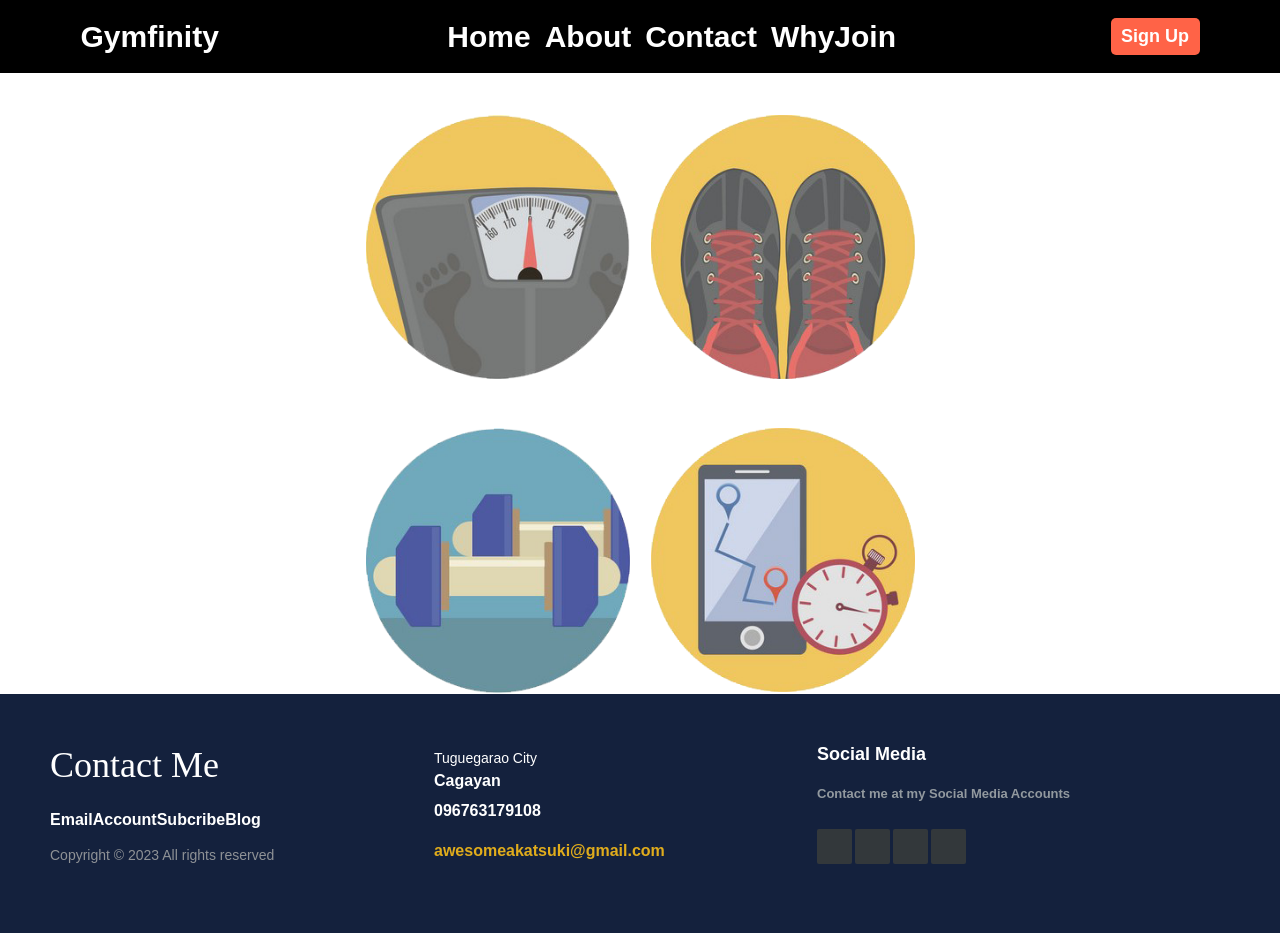
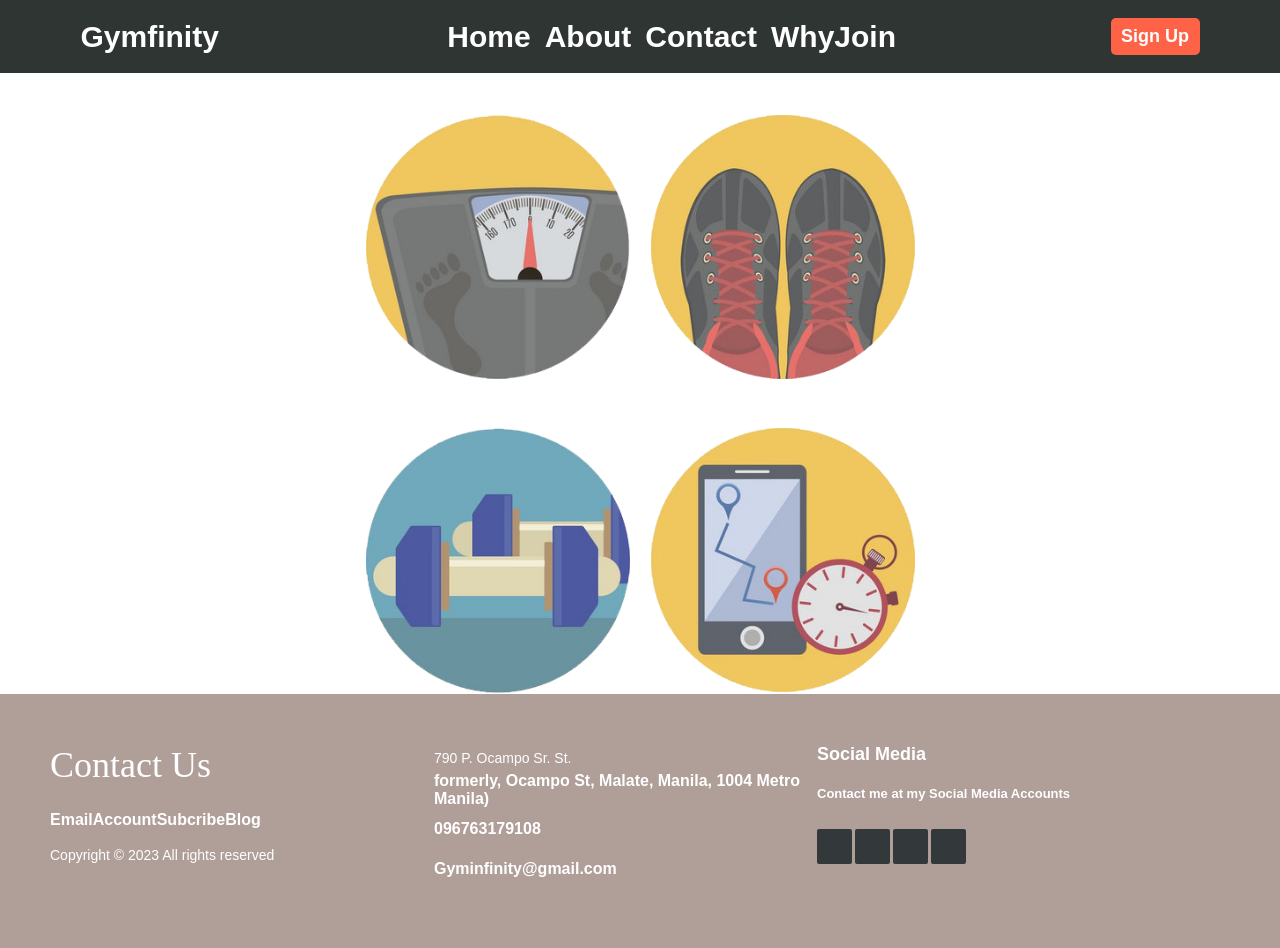
Before and after one commit to girardpao/mp2, a React (Vite) app: page /whyjoin in a window 1280 px wide. Built offline with nearby package versions, Linux system fonts and the light colour scheme.

Commit message:
Navbarupdata and Footerupdate

```diff
--- a/src/components/Footer.css
+++ b/src/components/Footer.css
@@ -14,12 +14,13 @@ footer {
 
 
 .footer-distributed {
-    background-color:#14213d;
+    background-color:#B09E99;
     box-sizing: border-box;
     width: 100%;
     text-align: left;
     font: bold 16px sans-serif;
     padding: 50px 50px 60px 50px;
+
 }
 
 .footer-distributed .footer-left, .footer-distributed .footer-center, .footer-distributed .footer-right {
@@ -47,6 +48,7 @@ footer {
 .footer-distributed .footer-links {
     color: #ffffff;
     margin: 20px 0 12px;
+    justify-content: space-between;
 }
 
 .footer-distributed .footer-links a {
@@ -54,13 +56,16 @@ footer {
     line-height: 1.8;
     text-decoration: none;
     color: inherit;
+
+
 }
 
 .footer-distributed .footer-company-name {
-    color: #8f9296;
+    color: white;
     font-size: 14px;
     font-weight: normal;
     margin: 0;
+
 }
 
 /* Footer Center */
@@ -102,7 +107,7 @@ footer {
 }
 
 .footer-distributed .footer-center p a {
-    color: #e0ac1c;
+    color: white;
     text-decoration: none;
     ;
 }
@@ -114,7 +119,7 @@ footer {
 
 .footer-distributed .footer-company-about {
     line-height: 20px;
-    color: #92999f;
+    color: white;
     font-size: 13px;
     font-weight: normal;
     margin: 0;
--- a/src/components/Footer.jsx
+++ b/src/components/Footer.jsx
@@ -6,7 +6,7 @@ const Footer = () => {
     <footer class="footer-distributed">
 
         <div class="footer-left">
-            <h3>Contact<span> Me</span></h3>
+            <h3>Contact<span> Us</span></h3>
 
             <p class="footer-links">
                 <a href="#">Email</a>
@@ -21,8 +21,8 @@ const Footer = () => {
         <div class="footer-center">
             <div>
                 <i class="fa fa-map-marker"></i>
-                <p><span>Tuguegarao City</span>
-                   Cagayan </p>
+                <p><span>790 P. Ocampo Sr. St.</span>
+                formerly, Ocampo St, Malate, Manila, 1004 Metro Manila)</p>
             </div>
 
             <div>
@@ -31,7 +31,7 @@ const Footer = () => {
             </div>
             <div>
                 <i class="fa fa-envelope"></i>
-                <p><a href="#">awesomeakatsuki@gmail.com</a></p>
+                <p><a href="#">Gyminfinity@gmail.com</a></p>
             </div>
         </div>
         <div class="footer-right">
--- a/src/components/Topnav.css
+++ b/src/components/Topnav.css
@@ -1,7 +1,7 @@
 .navbar {
     text-decoration: none;
     font-weight: bold;
-    background-color: black !important;
+    background-color: #2E3532!important;
   }
 
   .brand,.list_item {
--- a/src/views/Ui/Contact/Contact.css
+++ b/src/views/Ui/Contact/Contact.css
@@ -1,5 +1,5 @@
 .contactForm{
-    background-image: url(../../../assets/Contact.jpg);
+    background-image: url(../../../assets/contactbg.jpg);
     background-repeat: no-repeat;
     background-size: cover;
     height: 700px;
```
Also changed, not shown: src/assets/contactbg.jpg (added).
